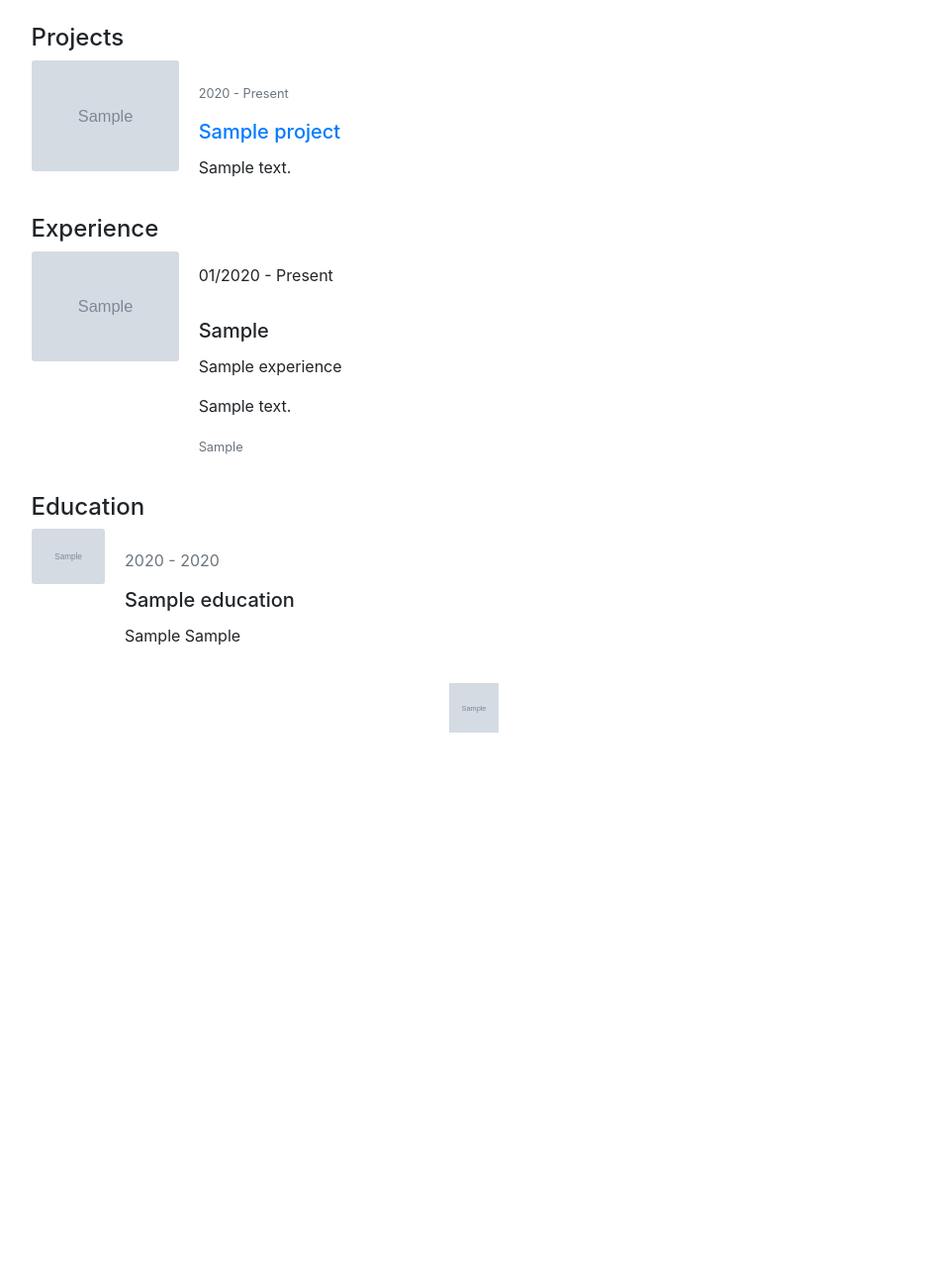
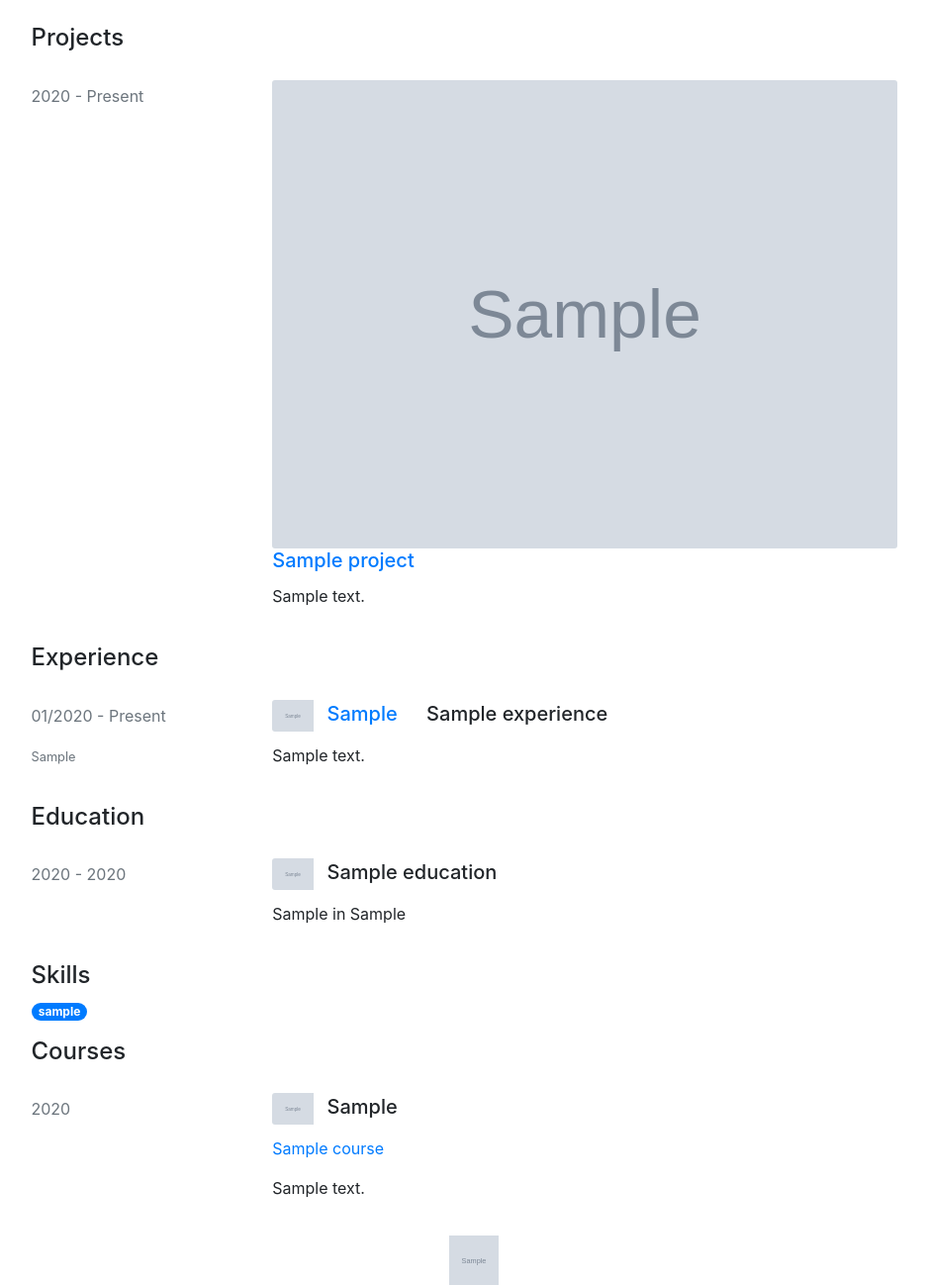
Before and after one commit to jonathanfsanchez/portfolio-blog, a Django app: page / in a window 1280 px wide. Shown: the part 80-1378 px from the top of the page at 99% size, without its empty margins (161-1099 px from the left). Before the commit the page ends 820 px from the top, so only its background shows below. Run offline with Django 3.2, Linux system fonts and the light colour scheme; tables that the repository leaves empty hold one stand-in row (values such as "Sample post"); grey boxes marked "Sample" are stand-in pictures; some libraries are stand-ins or nearby versions.

Commit message:
Resume Section Complete
Still a WIP but major section formatting and display of DB data is complete.

```diff
--- a/resume/admin.py
+++ b/resume/admin.py
@@ -16,7 +16,7 @@ class EducationAdmin(admin.ModelAdmin):
 
 @admin.register(Skill)
 class SkillAdmin(admin.ModelAdmin):
-    list_display = ('skill', 'rated_value')
+    list_display = ('skill',)
 
 
 @admin.register(Course)
--- a/resume/models.py
+++ b/resume/models.py
@@ -28,7 +28,8 @@ class Education(models.Model):
     school_name_acronym = models.CharField(default='', max_length=10)
 
     description = models.TextField(blank=True, default='')
-    gpa = models.FloatField(blank=True, null=True, default=None, validators=[MinValueValidator(0.0), MaxValueValidator(4.0)])
+    gpa = models.FloatField(blank=True, null=True, default=None,
+                            validators=[MinValueValidator(0.0), MaxValueValidator(4.0)])
 
     small_icon = models.ImageField(blank=True, null=True, default=None)
 
@@ -38,7 +39,8 @@ class Education(models.Model):
     def year_range_str(self):
         return "{start} - {end}".format(start=self.year_start,
                                         end=self.year_end if self.year_end else "Present")
-    year_range_str.short_description = "Dates" # This is so the admin page has correct column header
+
+    year_range_str.short_description = "Dates"  # This is so the admin page has correct column header
 
     def __str__(self):
         return "{years} : {school} - {major}".format(years=self.year_range_str(),
@@ -47,22 +49,23 @@ class Education(models.Model):
 
 
 class Skill(models.Model):
-    rated_value = models.PositiveSmallIntegerField(choices=get_rated_choices)
     # TODO make a tag
     skill = models.TextField()
 
     class Meta:
-        ordering = ('-rated_value',)
+        ordering = ('skill',)
 
     def __str__(self):
-        return self.skill + ": " + str(self.rated_value) + "/10"
+        return self.skill
 
 
 class Course(models.Model):
     vendor = models.TextField()
 
     year_start = models.PositiveSmallIntegerField(help_text="YYYY")
-    year_end = models.PositiveSmallIntegerField(help_text="YYYY")
+    year_end = models.PositiveSmallIntegerField(help_text="YYYY", blank=True, null=True, default=None)
+
+    is_expiration = models.BooleanField()
 
     title = models.TextField()
     description = models.TextField(blank=True, default='')
@@ -72,6 +75,12 @@ class Course(models.Model):
 
     class Meta:
         ordering = ('-year_start',)
+
+    def year_range_str(self):
+        if self.is_expiration:
+            return "{} - {}".format(self.year_start, self.year_end)
+        else:
+            return self.year_start
 
     def __str__(self):
         return "{year} {vendor} - {title}".format(year=self.year_start,
@@ -101,15 +110,16 @@ class Experience(models.Model):
 
     def month_year_range_str(self):
         range = "{month_start:0>2d}/{year_start} - ".format(month_start=self.month_start,
-                                                                            year_start=self.year_start)
+                                                            year_start=self.year_start)
         if self.is_current_job:
-            range+= "Present"
+            range += "Present"
         else:
-            range+= "{month_end:0>2d}/{year_end}".format(month_end=self.month_end,
-                                                    year_end=self.year_end)
+            range += "{month_end:0>2d}/{year_end}".format(month_end=self.month_end,
+                                                          year_end=self.year_end)
 
         return range
-    month_year_range_str.short_description = "Dates" # This is so the admin page has correct column header
+
+    month_year_range_str.short_description = "Dates"  # This is so the admin page has correct column header
 
     def __str__(self):
         return "{range} | {company} | {title}".format(
--- a/resume/templates/resume/_courses_list.html
+++ b/resume/templates/resume/_courses_list.html
@@ -1,5 +1,32 @@
-{% for course in courses %}
+<div class="container">
+    <h4 class="display-5">Courses</h4>
+    {% for course in courses %}
+        <div class="card border-0 mb-3">
+            <div class="row no-gutters">
 
-{% empty %}
-    No Courses to list
-{% endfor %}
+                <div class="col-md-3">
+                    <p class="text-muted pt-4">{{ course.year_start }}</p>
+                </div>
+
+                <div class="col-md-9">
+                    <div class="card-body">
+                        <h5 class="card-title">
+                            {% if course.small_icon %}
+                                <img src="{{ course.small_icon.url }}" class="card-img pr-2" alt="..."
+                                     style="width: 50px">
+                            {% endif %}
+                            {{ course.vendor }}
+                        </h5>
+                        <p class="card-text"><a href="{{ course.link }}">{{ course.title }}</a></p>
+                        <p class="card-text">{{ course.description }}</p>
+
+                    </div>
+                </div>
+
+            </div>
+        </div>
+
+    {% empty %}
+        No Courses to list
+    {% endfor %}
+</div>
--- a/resume/templates/resume/_education_list.html
+++ b/resume/templates/resume/_education_list.html
@@ -3,19 +3,24 @@
     {% for edu in education %}
         <div class="card border-0 mb-3">
             <div class="row no-gutters">
-                {% if edu.small_icon %}
-                    <div class="col-md-1">
-                        <img src={{ edu.small_icon.url }} class="card-img" alt="...">
-                    </div>
-                {% endif %}
-                <div class="col-md-auto">
+
+                <div class="col-md-3">
+                    <p class="text-muted pt-4">{{ edu.year_range_str }}</p>
+                </div>
+
+                <div class="col-md-9">
                     <div class="card-body">
-                        <p class="card-text text-muted">{{ edu.year_range_str }}</p>
-                        </p>
-                        <h5 class="card-title">{{ edu.school_name_full }}</h5>
-                        <p class="card-text">{{ edu.degree }} {{ edu.major }}</p>
+                        <h5 class="card-title">
+                            {% if edu.small_icon %}
+                                <img src="{{ edu.small_icon.url }}" class="card-img pr-2" alt="..." style="width: 50px">
+                            {% endif %}
+                            {{ edu.school_name_full }}
+
+                        </h5>
+                        <p class="card-text">{{ edu.degree }} in {{ edu.major }}</p>
                     </div>
                 </div>
+
             </div>
         </div>
     {% empty %}
--- a/resume/templates/resume/_experience_list.html
+++ b/resume/templates/resume/_experience_list.html
@@ -3,20 +3,30 @@
     {% for experience in experiences %}
         <div class="card border-0 mb-3">
             <div class="row no-gutters">
+
+                <div class="col-md-3">
+                    <p class="text-muted pt-4">{{ experience.month_year_range_str }}</p>
+                                            <p class="card-text"><small class="text-muted">{{ experience.location }}</small></p>
+
+                </div>
+
+                <div class="col-md-9">
+                    <div class="card-body">
+                        <h5 class="card-title ">
+                            <a href="{{ experience.company_link }}" class="pr-4">
                                 {% if experience.company_small_logo %}
-                <div class="col-md-2">
-                    <img src={{ experience.company_small_logo.url }} class="card-img" alt="...">
+                                    <img src="{{ experience.company_small_logo.url }}" class="card-img pr-2" alt="..."
+                                         style="width: 50px">
+                                {% endif %}
+                                {{ experience.company }}
+                            </a>
+                            {{ experience.title }}
+
+                        </h5>
+
+                        <p class="card-text">{{ experience.description }}</p>
                     </div>
-            {% endif %}
-            <div class="col-md-10">
-                <div class="card-header bg-transparent border-0">{{ experience.month_year_range_str }}</div>
 
-                <div class="card-body">
-                    <h5 class="card-title">{{ experience.company }}</h5>
-                    <p class="card-text">{{ experience.title }}</p>
-                    <p class="card-text">{{ experience.description }}</p>
-                    <p class="card-text"><small class="text-muted">{{ experience.location }}</small></p>
-                </div>
                 </div>
             </div>
         </div>
--- a/resume/templates/resume/_project_list.html
+++ b/resume/templates/resume/_project_list.html
@@ -1,20 +1,19 @@
 <div class="container">
-
     <h4 class="display-5">Projects</h4>
     {% for project in projects %}
         <div class="card border-0 mb-3">
             <div class="row no-gutters">
-                {% if project.project_logo %}
-                    <div class="col-md-2">
-                        <img src={{ project.project_logo.url }} class="card-img" alt="...">
-                    </div>
-                {% endif %}
-                <div class="col-md-auto">
+
+                <div class="col-md-3">
+                    <p class="text-muted pt-4">{{ project.get_date_range_str }}</p>
+                </div>
+
+                <div class="col-md-9">
                     <div class="card-body">
-                        <p class="card-text">
-                            <small class="text-muted">{{ project.get_date_range_str }}</small>
-                        </p>
                         <h5 class="card-title">
+                            {% if project.project_logo %}
+                                <img src="{{ project.project_logo.url }}" class="card-img" alt="...">
+                            {% endif %}
                             <a href="{% url 'resume:project_detail' project.title_slug %}">{{ project.title }}</a>
                         </h5>
                         <p class="card-text">{{ project.resume_content }}</p>
--- a/resume/templates/resume/_skill_list.html
+++ b/resume/templates/resume/_skill_list.html
@@ -1,4 +1,10 @@
-{% for skill in skills %}
-{% empty %}
-    No Skills to list
-{% endfor %}
+<div class="container mb-3">
+    {% if skills %}
+    {% endif %}
+    <h4 class="display-5">Skills</h4>
+    {% for skill in skills %}
+            <span class="badge badge-pill badge-primary">{{ skill.skill | lower }}</span>
+    {% empty %}
+        No Skills to list
+    {% endfor %}
+</div>
```
Lines whose indentation alone changed are shown as unchanged.
